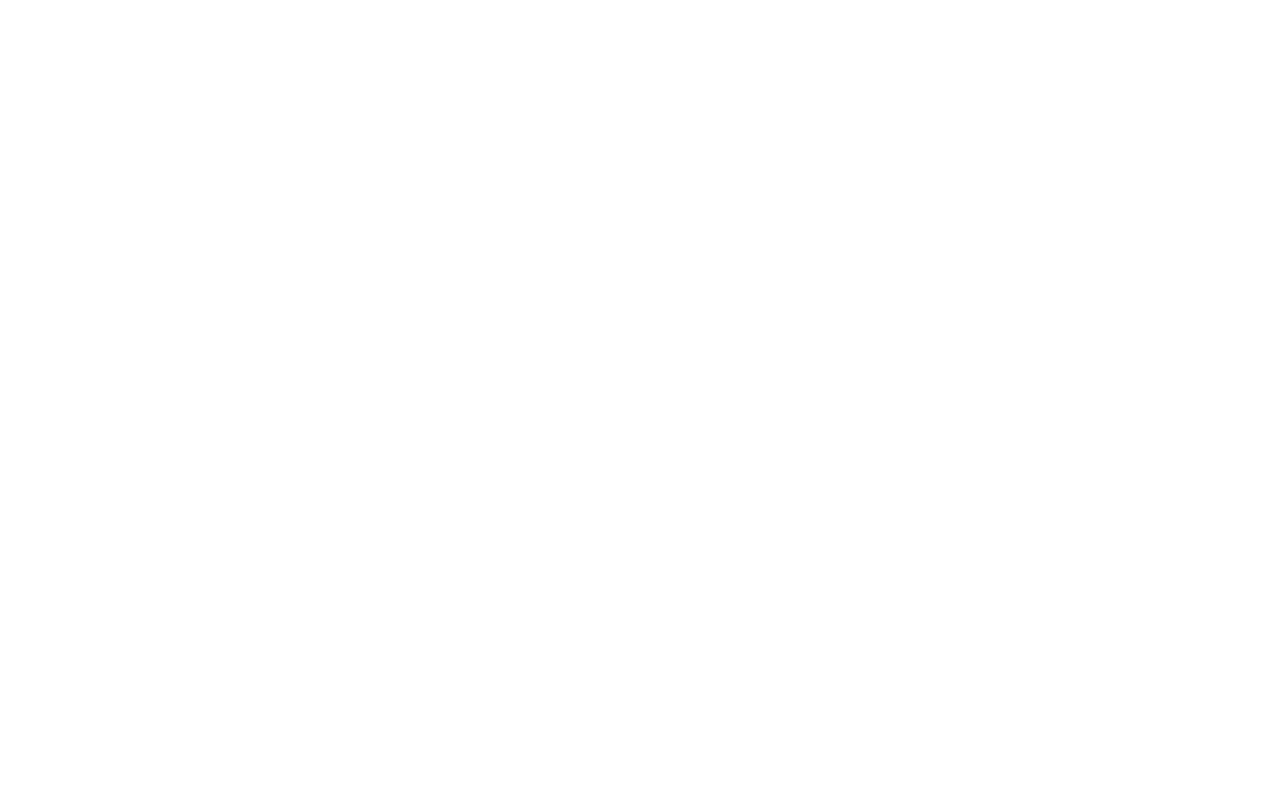
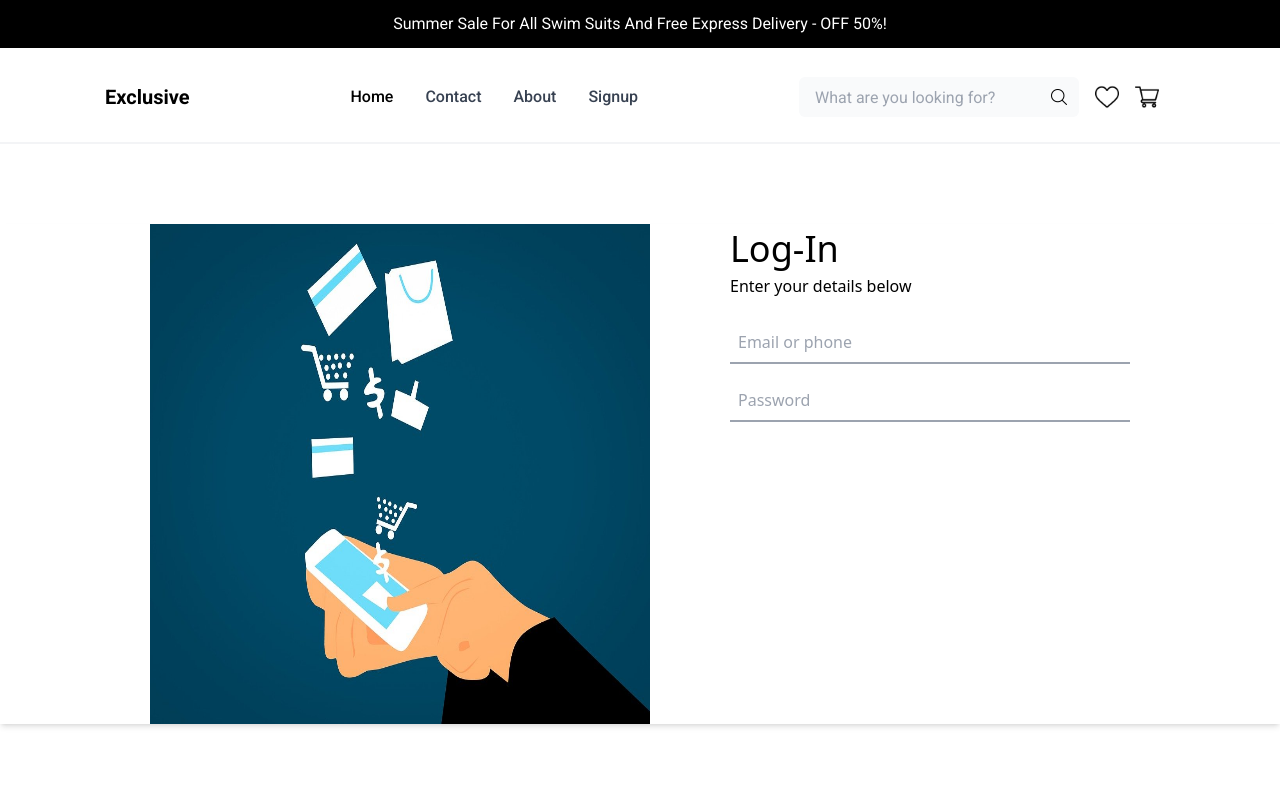
Before and after one commit to krituhero/ecommerce-with-react, a React (Vite) app: page /login in a window 1280 px wide. Before the commit this address had no page. Shown: the top 800 px of the page. Built offline with nearby package versions, Linux system fonts and the light colour scheme.

Commit message:
signup & login

```diff
--- a/src/App.jsx
+++ b/src/App.jsx
@@ -3,6 +3,7 @@
 import Contact from "./components/Contact.jsx";
 import About from "./components/About.jsx";
 import Signup from "./components/Signup.jsx";
+import Login from "./components/Login.jsx";
 
 function App() {
   return (
@@ -12,6 +13,7 @@
         <Route path="/Contact" element={<Contact />} />
         <Route path="/About" element={<About />} />
         <Route path="/signup" element={<Signup />} />
+        <Route path="/login" element={<Login />} />
       </Routes>
     </BrowserRouter>
   );
--- /dev/null
+++ b/src/components/Login.jsx
@@ -0,0 +1,50 @@
+import React from "react";
+import Header from "./Header";
+import Footer from "./Footer";
+
+const Login = () => {
+  return (
+    <>
+      <Header />
+      <div className="flex flex-row mt-20 mb-20 gap-20 justify-center shadow-md">
+        <div className="md:w-[50%] md:ml-[150px] hidden sm:block  max-h-max">
+          <img
+            className="h-[500px] hidden sm:block"
+            src="../public/images/signup.jpg"
+            alt="image description"
+          />
+        </div>
+        <div className="md:w-[40%] md:mr-[150px] sm:justify-center">
+          <form>
+            <h1 className="text-black text-4xl font-medium leading-[50px] ">
+              Log-In
+            </h1>
+            <p className="text-black text-base font-normal leading-normal">
+              Enter your details below
+            </p>
+            <div className="flex flex-col gap-4 mt-6 ">
+              <input
+                type="text"
+                id="emailOrNumber"
+                name="emailOrNumber"
+                pattern="[a-zA-Z0-9._%+-]+@[a-zA-Z0-9.-]+\.[a-zA-Z]{2,}$|\d+"
+                placeholder="Email or phone"
+                required
+                className="border-b-2 border-gray-400 p-2 focus:outline-none"
+              />
+              <input
+                placeholder="Password"
+                required
+                id="passWordBox"
+                className="border-b-2 border-gray-400 p-2 focus:outline-none"
+              />
+            </div>
+          </form>
+        </div>
+      </div>
+      <Footer />
+    </>
+  );
+};
+
+export default Login;
--- a/src/components/Signup.jsx
+++ b/src/components/Signup.jsx
@@ -2,6 +2,7 @@
 import { Link } from "react-router-dom";
 import Header from "./Header";
 import Footer from "./Footer";
+import Login from "./Login";
 
 const Signup = () => {
   return (
```
